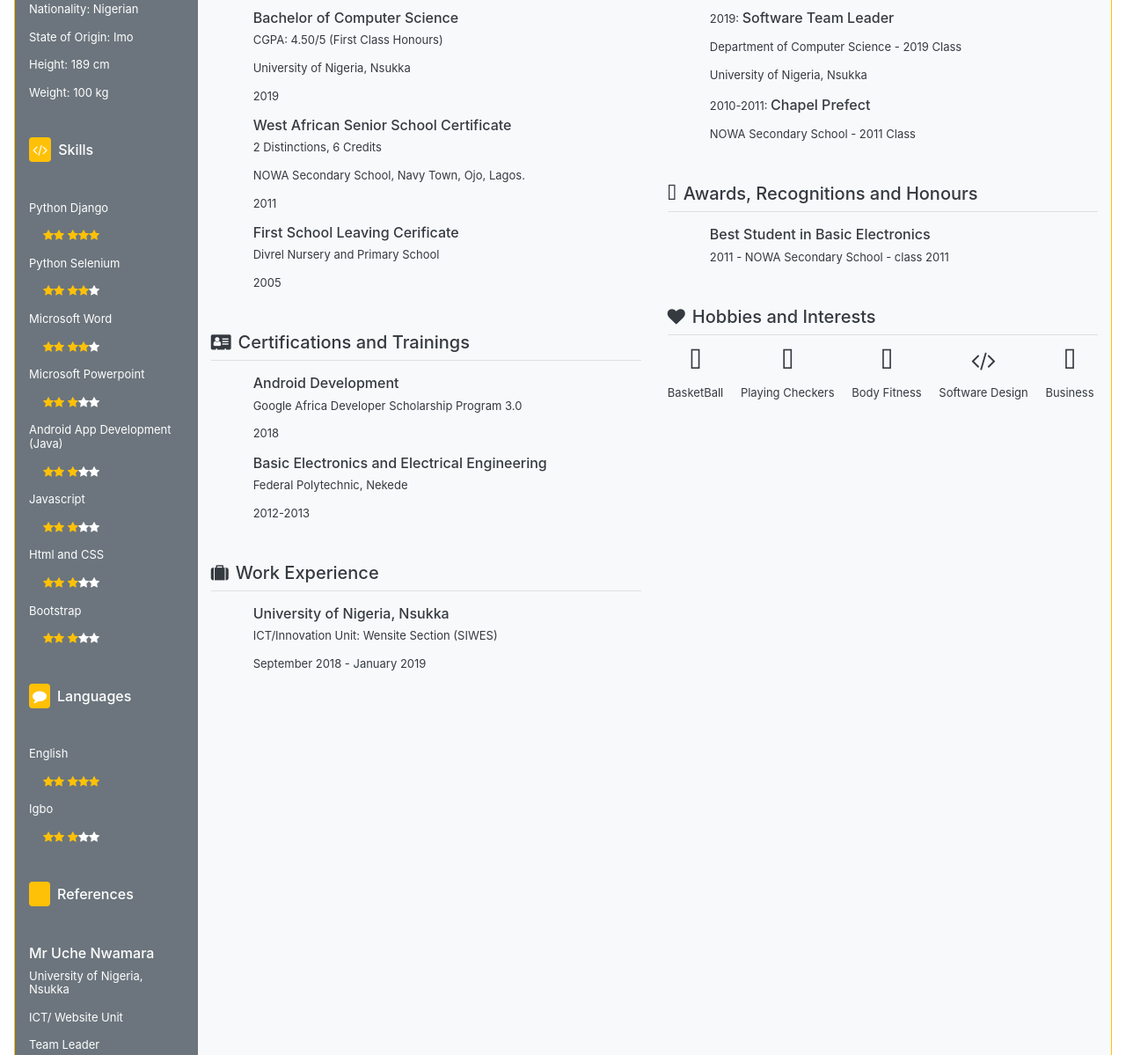
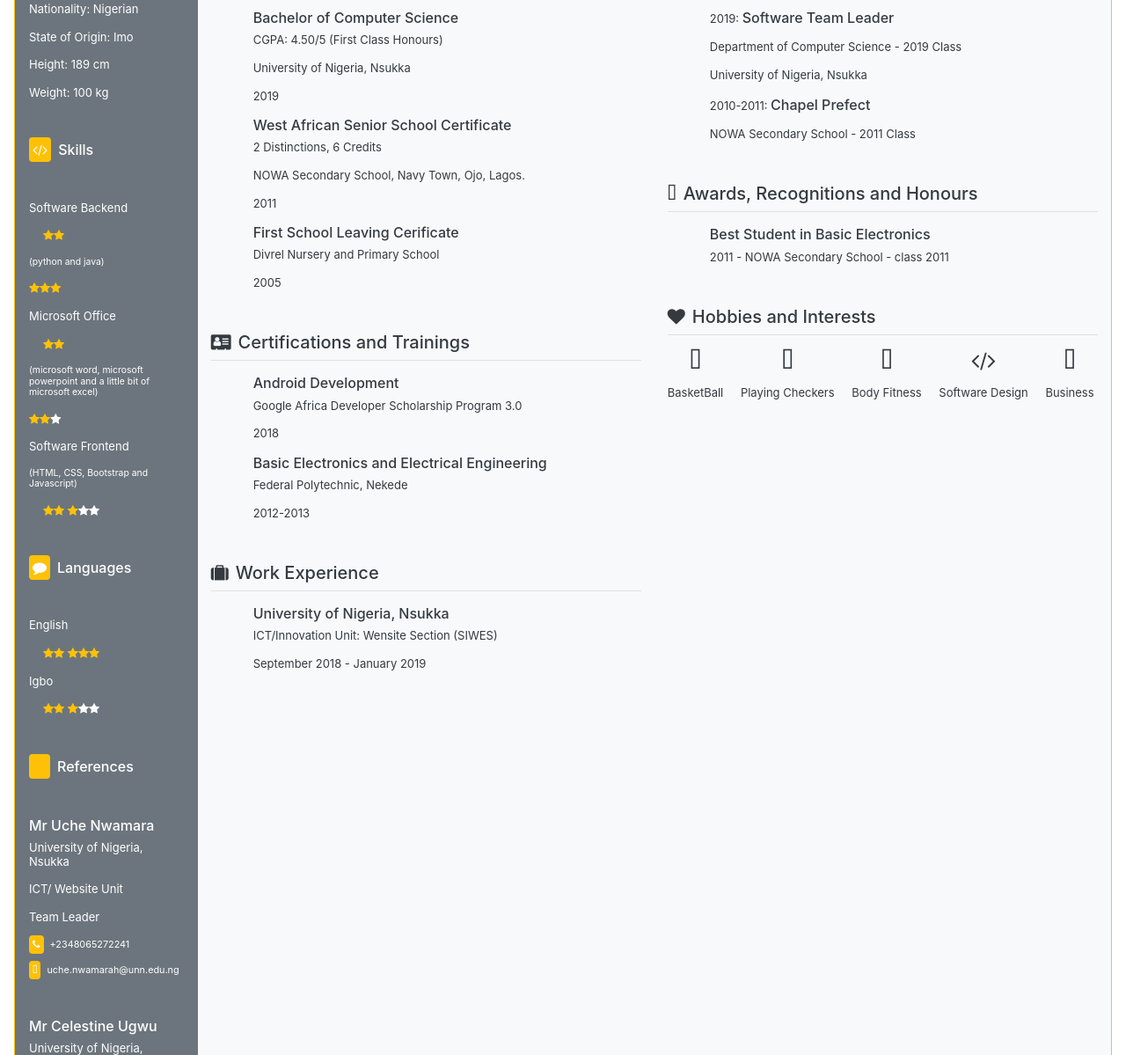
Before and after one commit to louieee/Louisoft, a Django app: page /resumee/ in a window 1280 px wide. Shown: the part 261-1460 px from the top of the page at 88% size. Run offline with Django 3.2, Linux system fonts and the light colour scheme; some libraries are stand-ins or nearby versions.

Commit message:
changed cv

```diff
--- a/templates/Louisoft/resumee.html
+++ b/templates/Louisoft/resumee.html
@@ -39,35 +39,18 @@
       <section class="mt-5">
         <h6 class="mb-5"><span class="p-1 bg-warning mr-2 rounded"><i class="fa fa-code"></i></span>Skills</h6>
         <div  style="font-size: small">
-          <p>Python Django</p>
+          <p>Software Backend</p>
           <p class="ml-3"><i class="fa fa-star text-warning"></i><i class="fa fa-star text-warning"></i>
+            <p class="small">(python and java)</p>
             <i class="fa fa-star text-warning"></i><i class="fa fa-star text-warning">
           </i><i class="fa fa-star text-warning"></i></p>
-          <p>Python Selenium</p>
+          <p>Microsoft Office</p>
           <p class="ml-3"><i class="fa fa-star text-warning"></i><i class="fa fa-star text-warning"></i>
+            <p class="small">(microsoft word, microsoft powerpoint and a little bit of microsoft excel)</p>
             <i class="fa fa-star text-warning"></i><i class="fa fa-star text-warning">
           </i><i class="fa fa-star"></i></p>
-          <p>Microsoft Word</p>
-          <p class="ml-3"><i class="fa fa-star text-warning"></i><i class="fa fa-star text-warning"></i>
-            <i class="fa fa-star text-warning"></i><i class="fa fa-star text-warning">
-          </i><i class="fa fa-star"></i></p>
-          <p>Microsoft Powerpoint</p>
-          <p class="ml-3"><i class="fa fa-star text-warning"></i><i class="fa fa-star text-warning"></i>
-            <i class="fa fa-star text-warning"></i><i class="fa fa-star">
-          </i><i class="fa fa-star"></i></p>
-          <p>Android App Development (Java)</p>
-          <p class="ml-3"><i class="fa fa-star text-warning"></i><i class="fa fa-star text-warning"></i>
-            <i class="fa fa-star text-warning"></i><i class="fa fa-star">
-          </i><i class="fa fa-star"></i></p>
-          <p>Javascript</p>
-          <p class="ml-3"><i class="fa fa-star text-warning"></i><i class="fa fa-star text-warning"></i>
-            <i class="fa fa-star text-warning"></i><i class="fa fa-star">
-          </i><i class="fa fa-star"></i></p>
-          <p>Html and CSS</p>
-          <p class="ml-3"><i class="fa fa-star text-warning"></i><i class="fa fa-star text-warning"></i>
-            <i class="fa fa-star text-warning"></i><i class="fa fa-star">
-          </i><i class="fa fa-star"></i></p>
-          <p>Bootstrap</p>
+          <p>Software Frontend</p>
+          <p class="small">(HTML, CSS, Bootstrap and Javascript)</p>
           <p class="ml-3"><i class="fa fa-star text-warning"></i><i class="fa fa-star text-warning"></i>
             <i class="fa fa-star text-warning"></i><i class="fa fa-star">
           </i><i class="fa fa-star"></i></p>
```
Also changed, not shown: 1 other file.
